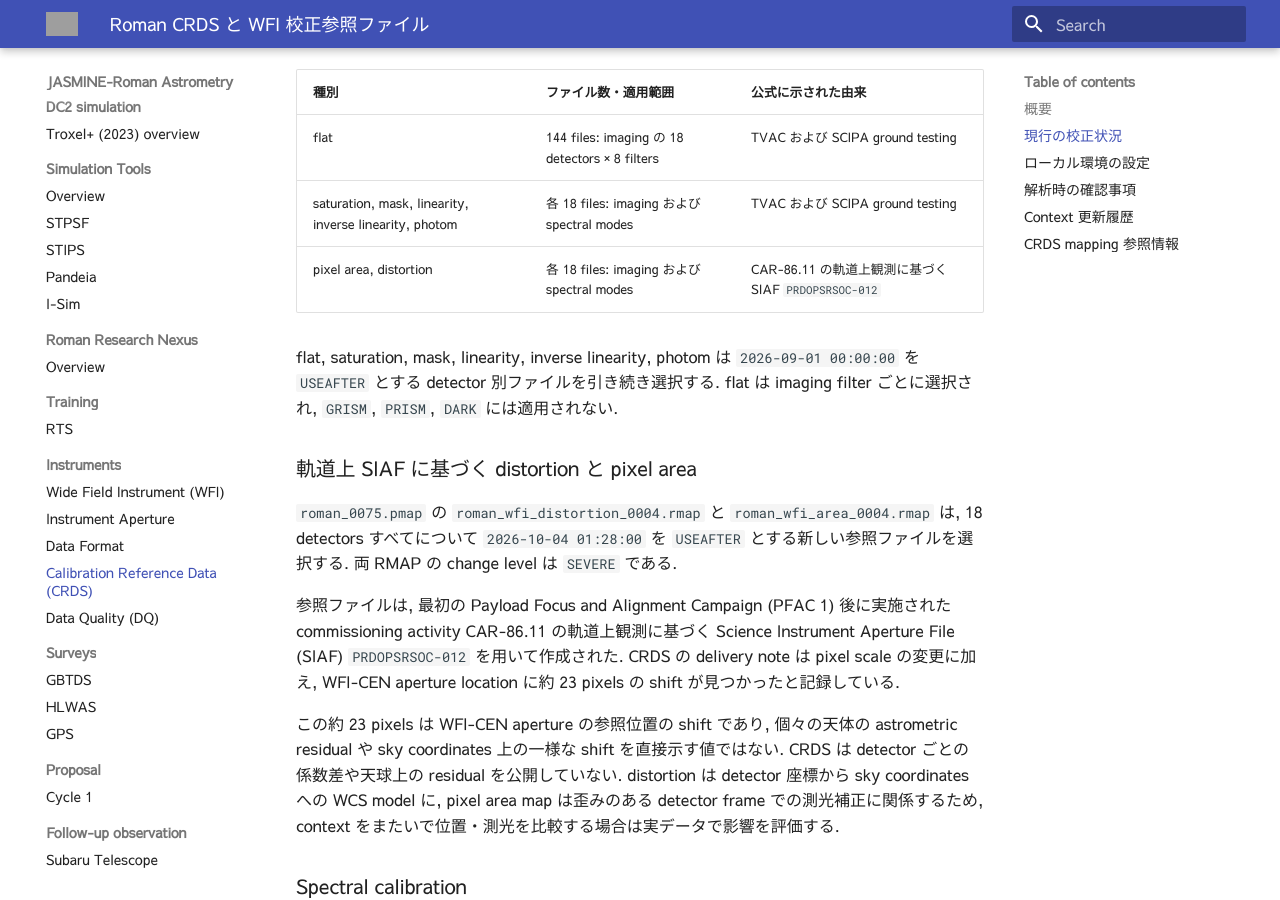
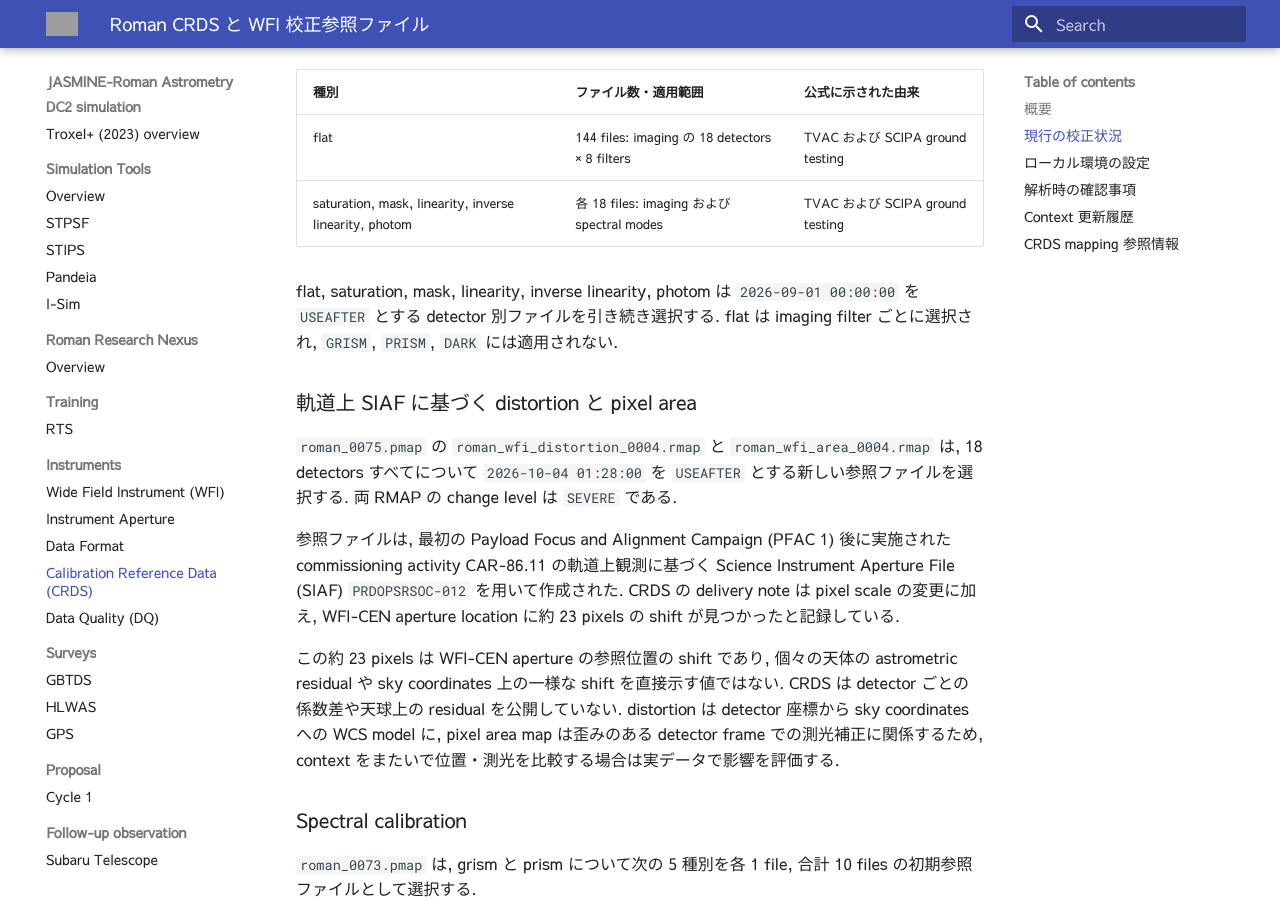
Before and after one commit to astronasutarou/jasmine-roman-astrometry, an MkDocs documentation site: the page built from docs/inst/crds.md, in a window 1280 px wide and 900 px high, scrolled down 930 px. Built offline with MkDocs 1.6.1 and Material for MkDocs 9.7.7, drawn with Linux system fonts in a browser that asks for light colours; grey boxes are pictures that could not be loaded.

Commit message:
Fix CRDS inherited-file table row
Co-authored-by: astronasutarou <137472+astronasutarou@users.noreply.github.com>

```diff
--- a/docs/inst/crds.md
+++ b/docs/inst/crds.md
@@ -31,7 +31,6 @@ CRDS context は pipeline mapping (PMAP) ファイルで表され, 各参照フ
 |---|---|---|
 | flat | 144 files: imaging の 18 detectors × 8 filters | TVAC および SCIPA ground testing |
 | saturation, mask, linearity, inverse linearity, photom | 各 18 files: imaging および spectral modes | TVAC および SCIPA ground testing |
-| pixel area, distortion | 各 18 files: imaging および spectral modes | CAR-86.11 の軌道上観測に基づく SIAF `PRDOPSRSOC-012` |
 
 flat, saturation, mask, linearity, inverse linearity, photom は `2026-09-01 00:00:00` を `USEAFTER` とする detector 別ファイルを引き続き選択する. flat は imaging filter ごとに選択され, `GRISM`, `PRISM`, `DARK` には適用されない.
 
```
